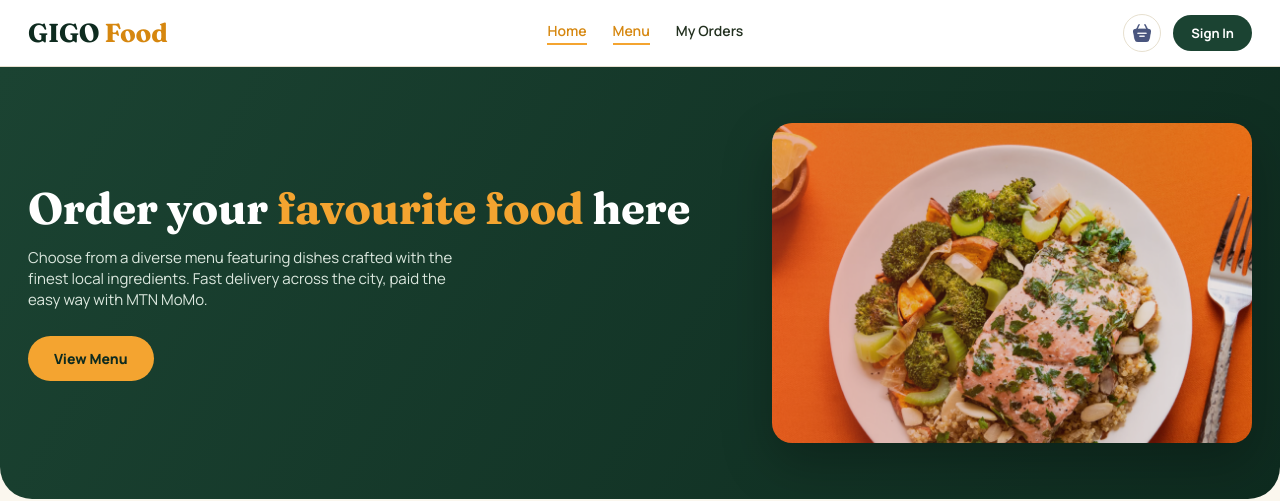
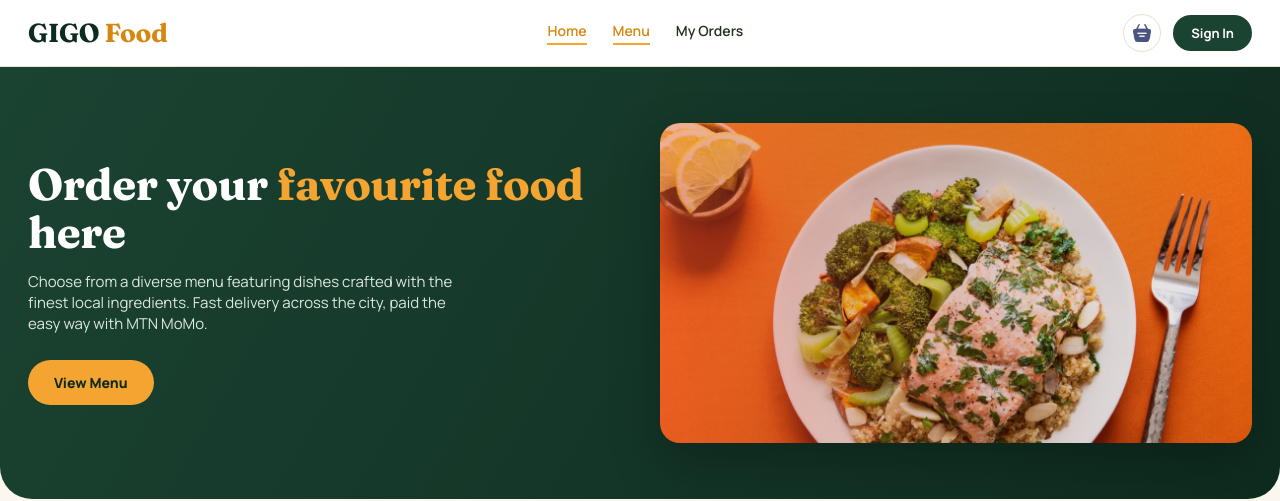
Before and after one commit to salvadev-sketch/gigo-food, a React (Vite) app in the folder frontend/: page / in a window 1280 px wide. Shown: the top 501 px of the page. Built offline with nearby package versions, Linux system fonts and the light colour scheme; no server answers.

Commit message:
Remove hero image max-width cap so it fills full available width

```diff
--- a/frontend/src/index.css
+++ b/frontend/src/index.css
@@ -40,7 +40,7 @@ nav.primary a.active, nav.primary a:hover{border-color:var(--amber); color:var(-
 .hero-copy h1 em{color:var(--amber); font-style:normal;}
 .hero-copy p{max-width:440px; color:#DCE8DF; font-size:15px; margin:14px 0 26px;}
 .hero-cta{background:var(--amber); color:var(--forest-deep); border:none; padding:13px 26px; border-radius:24px; font-weight:800; font-size:14px;}
-.hero-img{flex:1; min-width:260px; max-width:480px; width:100%; height:320px; object-fit:cover; border-radius:20px; z-index:1; align-self:center; box-shadow:0 20px 50px rgba(0,0,0,.25);}
+.hero-img{flex:1; min-width:260px; width:100%; height:320px; object-fit:cover; border-radius:20px; z-index:1; align-self:center; box-shadow:0 20px 50px rgba(0,0,0,.25);}
 
 /* ---------- Sections ---------- */
 .section{padding:44px 28px; max-width:1180px; margin:0 auto;}
```
